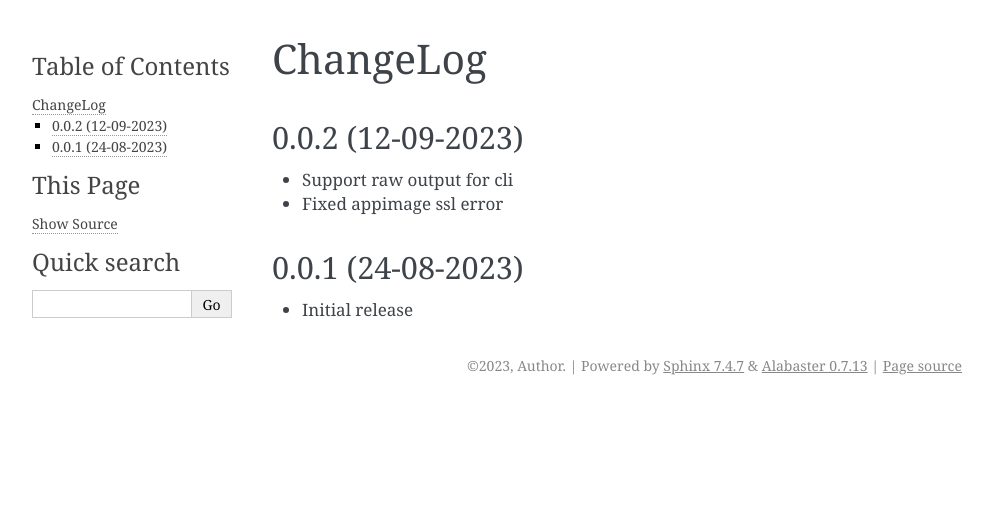
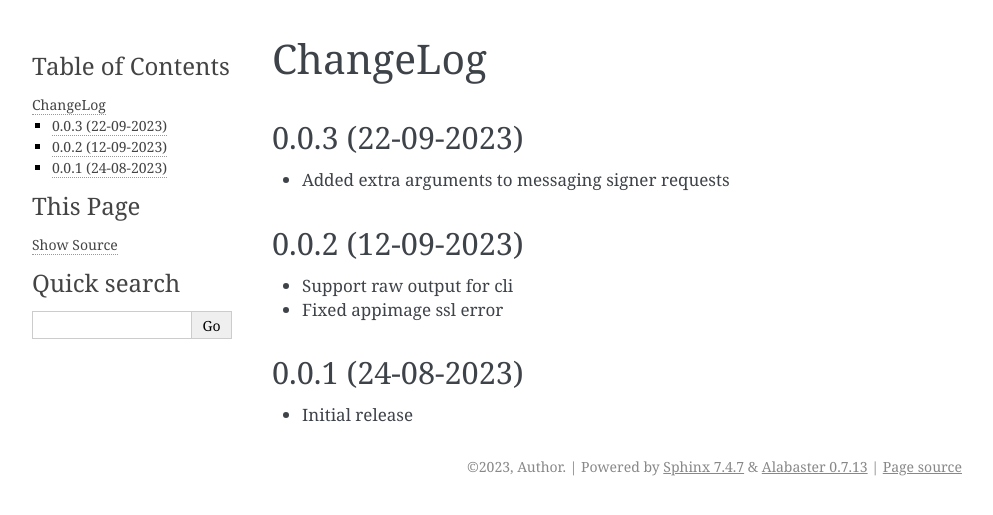
Before and after one commit to zxiong/pubtools-sign, a Sphinx documentation site: the page built from docs/source/CHANGELOG.rst, in a window 1280 px wide. Shown: the top 515 px of the page, without its empty margins (148-1141 px from the left). Built offline with Sphinx 7.4.7, drawn with Linux system fonts in a browser that asks for light colours.

Commit message:
Release v0.0.3

```diff
--- a/docs/source/CHANGELOG.rst
+++ b/docs/source/CHANGELOG.rst
@@ -1,5 +1,9 @@
 ChangeLog
 =========
+
+0.0.3 (22-09-2023)
+-------------------
+* Added extra arguments to messaging signer requests
 
 0.0.2 (12-09-2023)
 -------------------
--- a/pyproject.toml
+++ b/pyproject.toml
@@ -3,7 +3,7 @@ name = "pubtools-sign"
 description = "Collection of tools producing signed artifacts"
 readme = "README.rst"
 requires-python = ">=3.7"
-version = "0.0.2"
+version = "0.0.3"
 
 classifiers = [  # Optional
   # How mature is this project? Common values are
```
